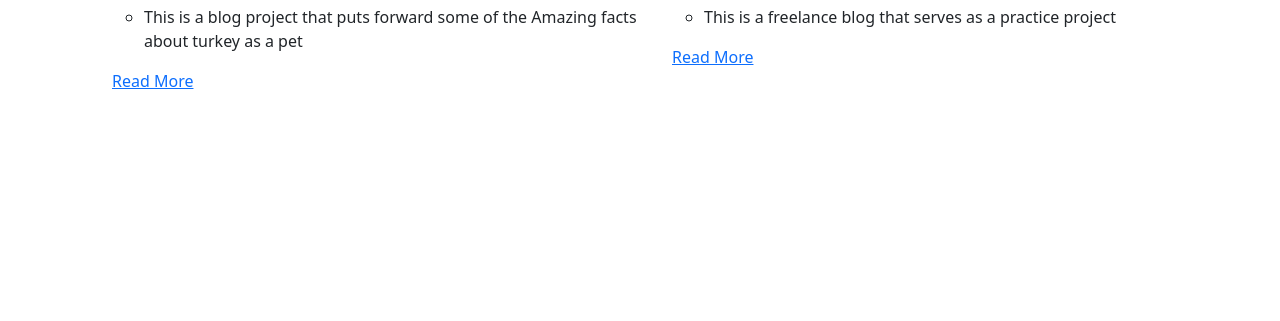
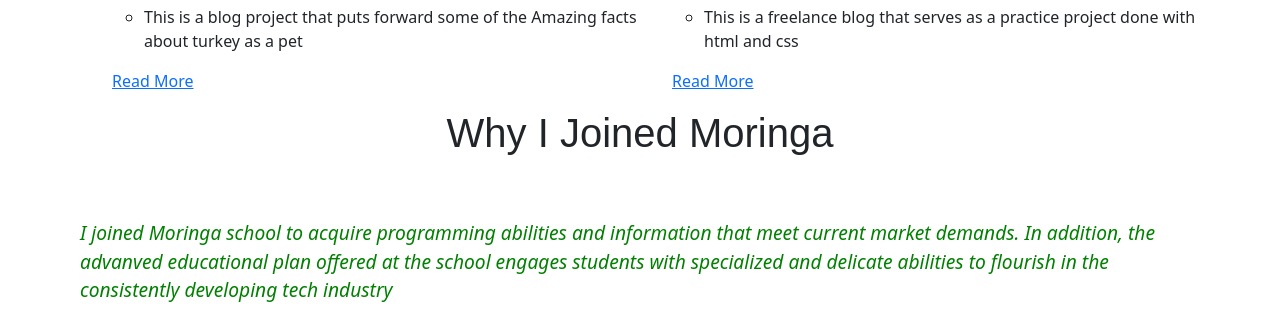
Before and after one commit to mortmanD/programming_portfolio, a plain HTML site: page index.html in a window 1280 px wide. Shown: the part 1824-2145 px from the top of the page. Before the commit the page ends 1933 px from the top, so only its background shows below. Drawn offline with Linux system fonts and the light colour scheme.

Commit message:
addss a section about why i joined moringa school

```diff
--- a/css/styles.css
+++ b/css/styles.css
@@ -171,6 +171,15 @@ width: 100%;
 .portifolio img{
 height: 100px;
 width: 100px;
+}
+.portifolio{}
+.moringa{
 
-
+    width: 100%;
 }
+.moringa p{
+    font-size: larger;
+    font-style: oblique;
+    color: green;
+    text-align: start;
+}
--- a/index.html
+++ b/index.html
@@ -148,7 +148,7 @@
             <a href="https://mortmand.github.io/scproject/"><img src="imgs/freelance.jpg" alt="petblog"></a>
             <ul>
                 <li>
-                    <h2>FreeLance</h2> <ul><li><p>This is a freelance blog that serves as a practice project</p></li></ul>
+                    <h2>FreeLance</h2> <ul><li><p>This is a freelance blog that serves as a practice project done with html and css</p></li></ul>
                 <a href="https://mortmand.github.io/scproject/">Read More</a></li>
 
             </li>
@@ -158,6 +158,10 @@
 </div>
 </section>
 <Section class="moringa" id="moringa">
+    <div class="max-width">
+        <h2 class="title">Why I Joined Moringa</h2>
+    <p>I joined Moringa school to acquire programming abilities and information that meet current market demands.
+        In addition, the advanved educational plan offered at the school engages students with specialized and delicate abilities to flourish in the consistently developing tech industry</p>
 
 </Section>
 </body>
```
